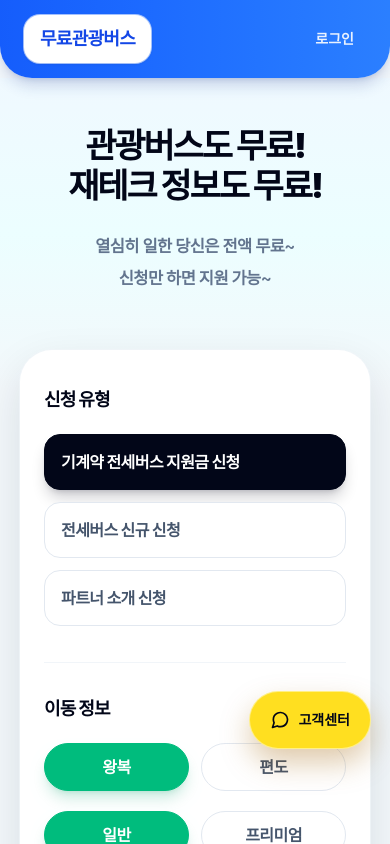
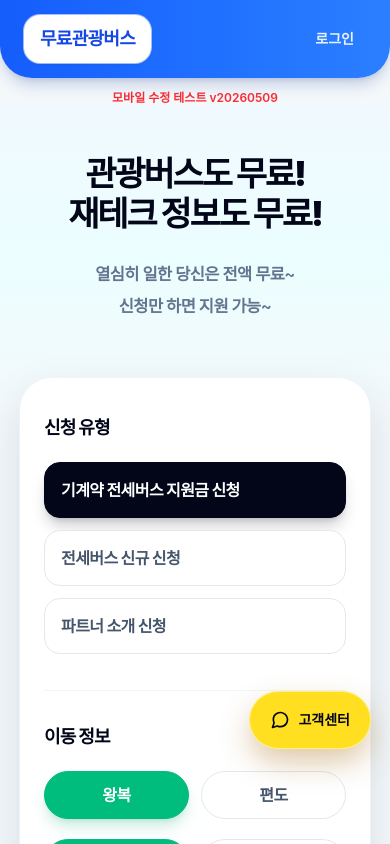
Before and after one commit to picassoautokr-pixel/free-tour-bus, a Next.js app: page / in a window 390 px wide. Shown: the top 844 px of the page. Built offline with nearby package versions, Linux system fonts and the light colour scheme.

Commit message:
Add mobile modification test message to Home page: included a new informational paragraph for testing purposes, enhancing visibility of mobile updates.

```diff
--- a/app/page.tsx
+++ b/app/page.tsx
@@ -198,6 +198,10 @@ export default function Home() {
           로그인
         </button>
       </header>
+
+      <p className="px-6 pt-3 text-center text-xs font-semibold text-red-500">
+        모바일 수정 테스트 v20260509
+      </p>
 
       <section className="relative bg-gradient-to-b from-sky-50 via-cyan-50 to-[#f3f8fb] px-6 pb-24 pt-12 text-center">
         <p className="relative text-[2.12rem] font-black leading-[1.18] tracking-[-0.06em] text-slate-950">
```
